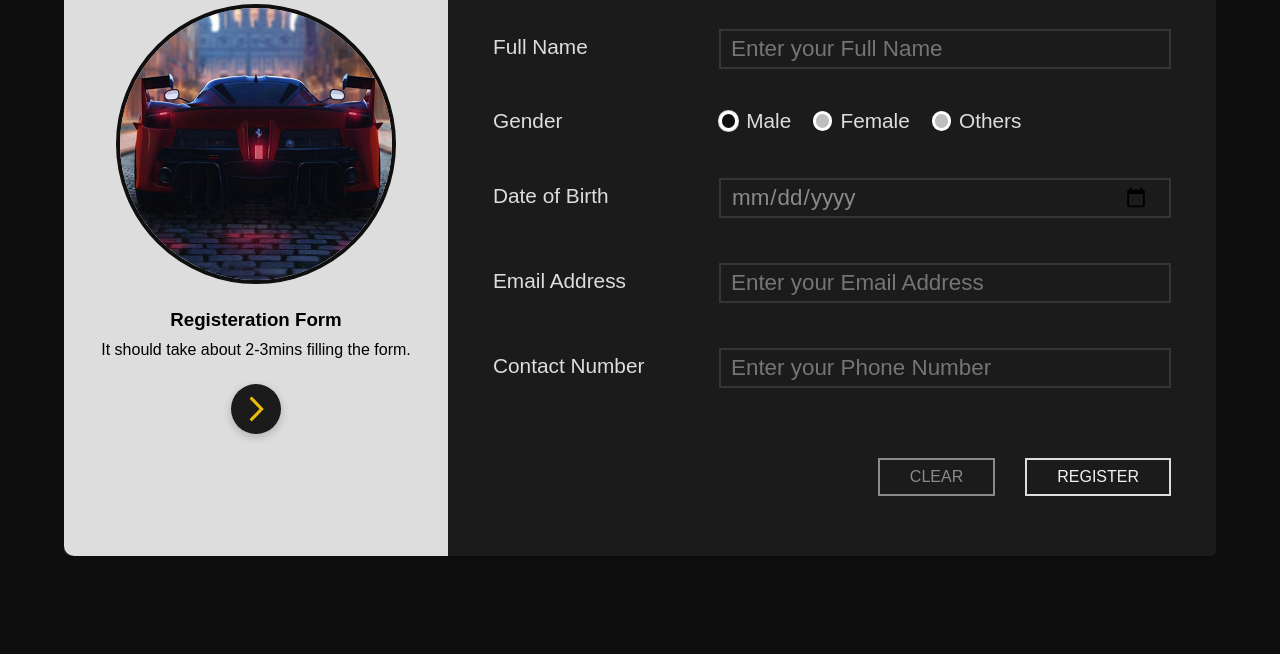
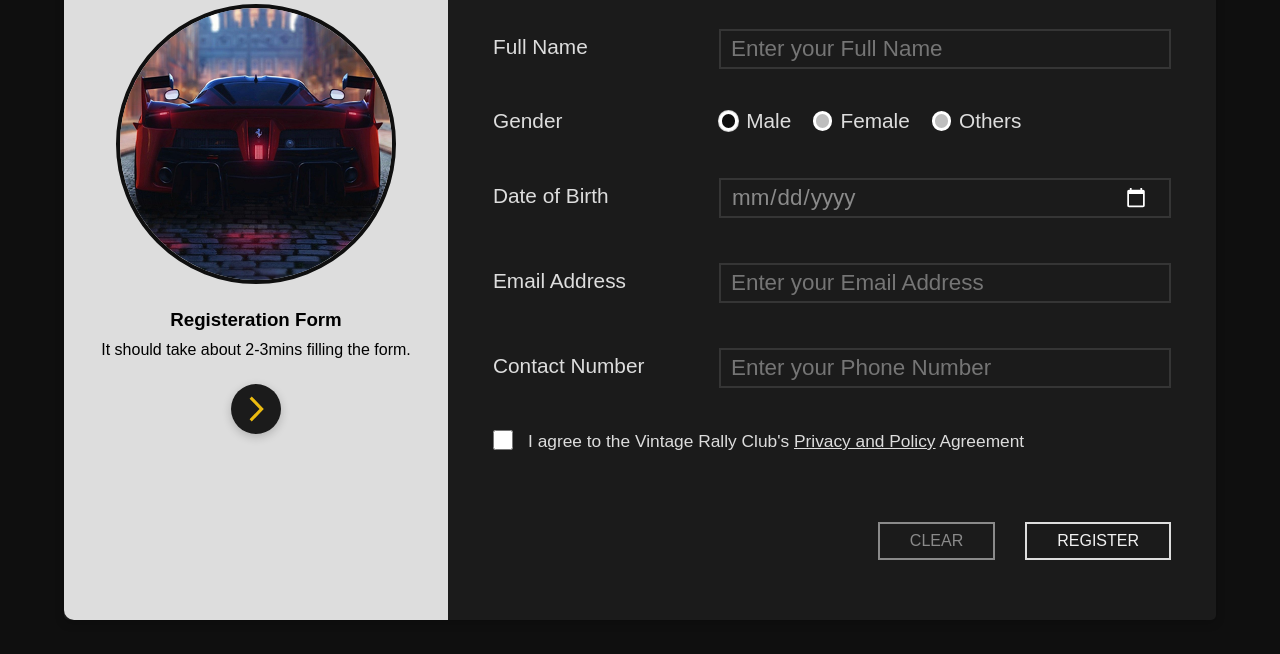
Before and after one commit to kyawoo-23/DDW-VIntageRallyClub, a plain HTML site: page register.html in a window 1280 px wide. Shown: the part 1826-2480 px from the top of the page. Drawn offline with Linux system fonts and the light colour scheme; a web font is replaced by a local one.

Commit message:
register update

```diff
--- a/assets/styles.css
+++ b/assets/styles.css
@@ -578,6 +578,7 @@ footer h3 {
 
 .form-input.dob {
   padding-right: 20px;
+  color-scheme: dark;
 }
 .form-input.dob:invalid::-webkit-datetime-edit {
   color: #8a8a8a;
@@ -636,6 +637,21 @@ footer h3 {
 
 .submit-btn.send-msg {
   padding: 15px 0;
+}
+
+.form-checkbox {
+  display: flex;
+  align-items: center;
+}
+
+.checkbox {
+  width: 20px;
+  height: 20px;
+  margin-right: 15px;
+}
+
+.pointer {
+  cursor: pointer;
 }
 
 .q-a {
--- a/register.html
+++ b/register.html
@@ -107,6 +107,11 @@
       <label for="phone">Contact Number</label>
       <input class="form-input" placeholder="Enter your Phone Number" type="tel" id="phone" required />
 
+      <div class="span-2 form-checkbox">
+        <input class="checkbox" type="checkbox" id="policy" required />
+        <label for="policy"><small>I agree to the Vintage Rally Club's <u class="pointer">Privacy and Policy</u> Agreement</small></label>
+      </div>
+
       <div class="join-btn-gp">
         <input class="btn-clear" type="reset" value="Clear" />
         <input class="btn btn-reg" type="submit" value="REGISTER" />
```
